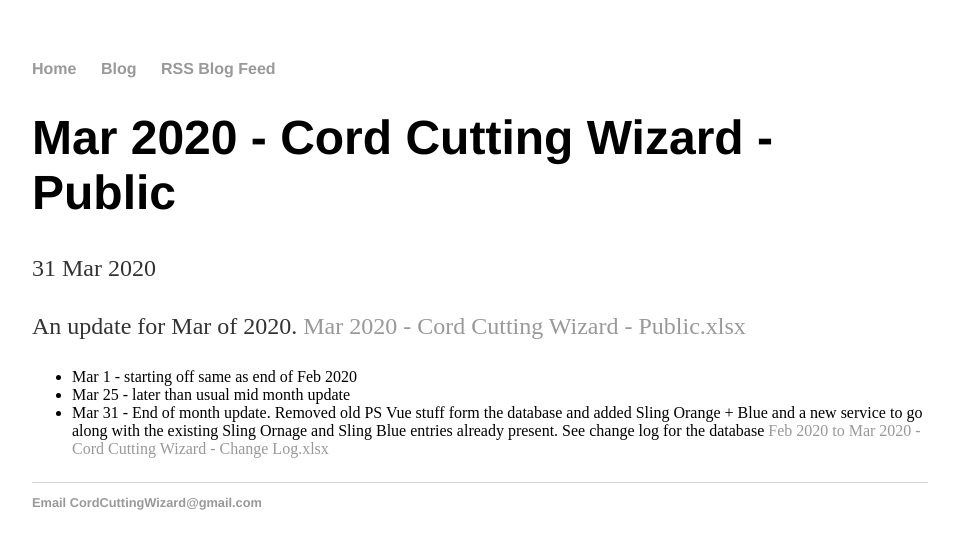
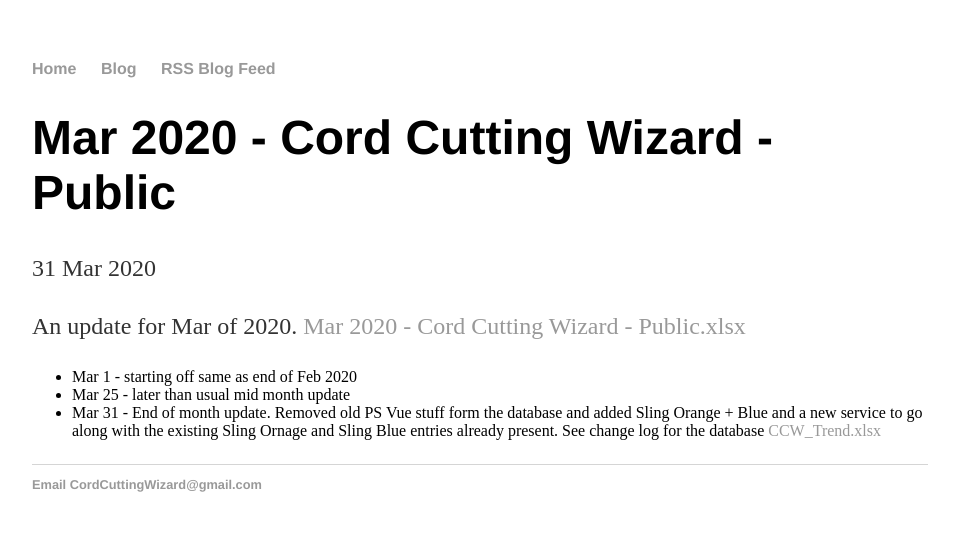
Before and after one commit to wjhladik/wjhladik.github.io, a Jekyll site: the page built from _posts/2020-03-31-Mar-2020-Cord-Cutting-Wizard-Public.md, in a window 1280 px wide. Shown: the top 549 px of the page, without its empty margins (160-1113 px from the left). Built offline with Jekyll 4.4.1, drawn with Linux system fonts in a browser that asks for light colours.

Commit message:
Update 2020-03-31-Mar-2020-Cord-Cutting-Wizard-Public.md

```diff
--- a/_posts/2020-03-31-Mar-2020-Cord-Cutting-Wizard-Public.md
+++ b/_posts/2020-03-31-Mar-2020-Cord-Cutting-Wizard-Public.md
@@ -8,4 +8,4 @@
     <ul>
       <li>Mar 1 - starting off same as end of Feb 2020
       <li>Mar 25 - later than usual mid month update
-      <li>Mar 31 - End of month update. Removed old PS Vue stuff form the database and added Sling Orange + Blue and a new service to go along with the existing Sling Ornage and Sling Blue entries already present. See change log for the database <a href="/Feb 2020 to Mar 2020 - Cord Cutting Wizard - Change Log.xlsx">Feb 2020 to Mar 2020 - Cord Cutting Wizard - Change Log.xlsx</a>
+      <li>Mar 31 - End of month update. Removed old PS Vue stuff form the database and added Sling Orange + Blue and a new service to go along with the existing Sling Ornage and Sling Blue entries already present. See change log for the database <a href="/CCW_Trend.xlsx">CCW_Trend.xlsx</a>
```
